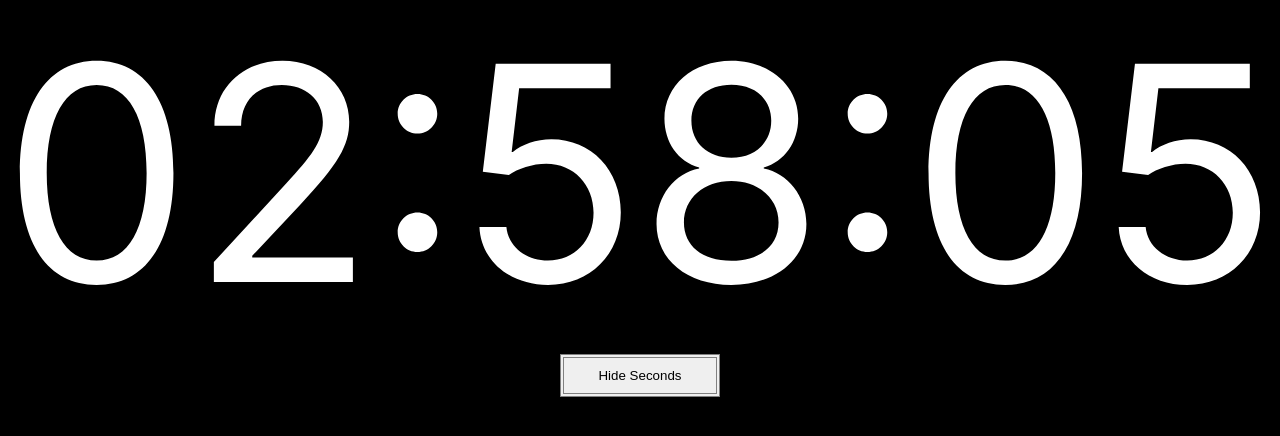
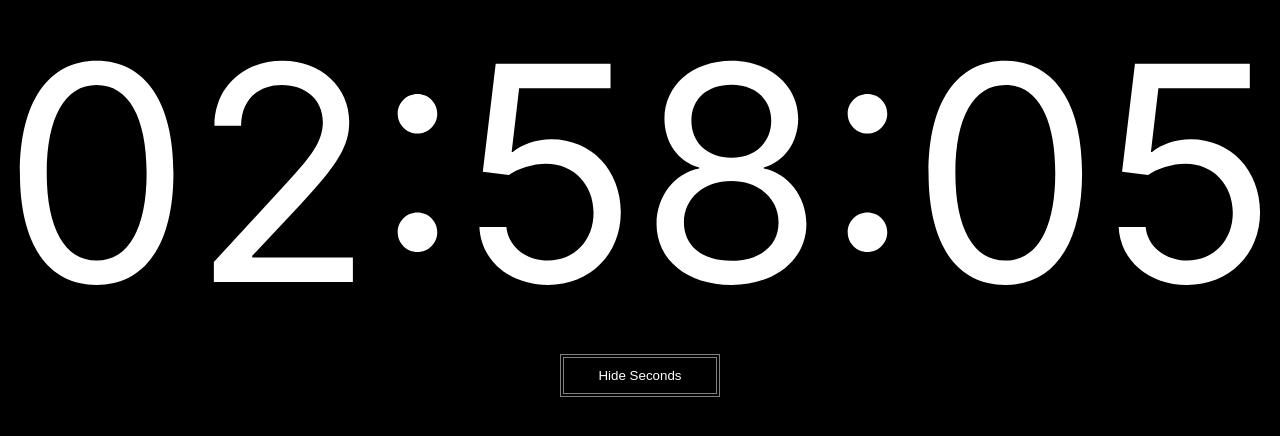
Before and after one commit to prantiranibanda/Clock, a React (Create React App) app: page / in a window 1280 px wide. Shown: the part 206-642 px from the top of the page. Built offline with nearby package versions, Linux system fonts and the light colour scheme.

Commit message:
Button style changed

```diff
--- a/src/App.css
+++ b/src/App.css
@@ -23,4 +23,6 @@
   padding: 10px 30px;
   border: 4px solid gray;
   border-style: double;
+  background-color: black;
+  color: white;
 }
```
